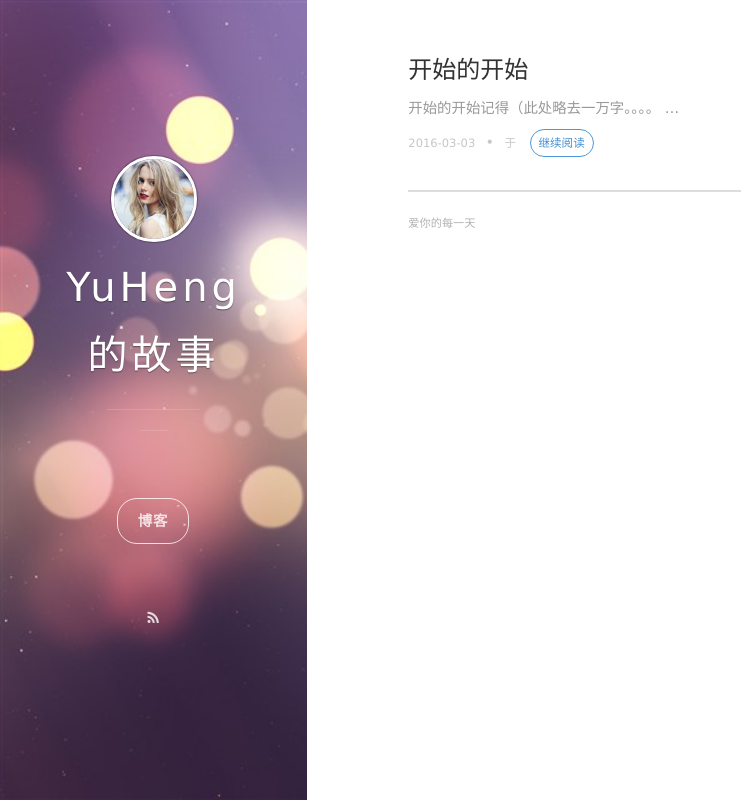
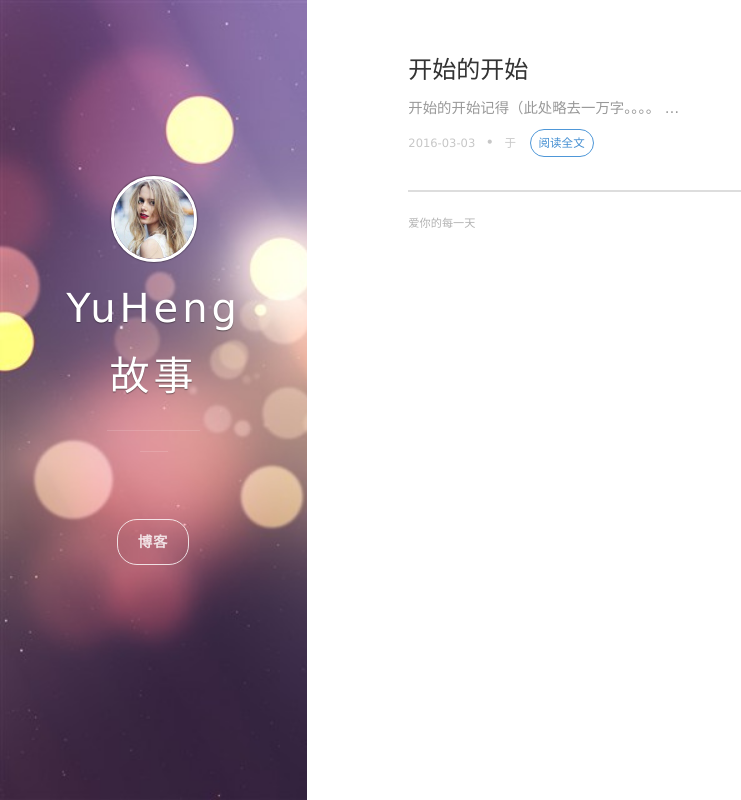
Before and after one commit to YuHengAI/YuHengAI.github.io, a plain HTML site: page archives/index.html in a window 1280 px wide. Shown: the whole page, without its empty margins (0-741 px from the left). Drawn offline with nearby package versions, Linux system fonts and the light colour scheme; some packages are replaced by stand-ins of ours; a script that the page names is missing.

Commit message:
Site updated: 2017-02-07 20:04:55

```diff
--- a/archives/index.html
+++ b/archives/index.html
@@ -4,7 +4,7 @@
     <meta charset="utf-8"/>
     <meta http-equiv="X-UA-Compatible" content="IE=edge"/>
 
-    <title>YuHeng的故事</title>
+    <title>YuHeng故事</title>
     <meta name="renderer" content="webkit">
     <meta name="HandheldFriendly" content="True">
     <meta name="MobileOptimized" content="320">
@@ -15,11 +15,11 @@
     <meta name="description" content="">
 
     <meta name="twitter:card" content="summary">
-    <meta name="twitter:title" content="YuHeng的故事">
+    <meta name="twitter:title" content="YuHeng故事">
     <meta name="twitter:description" content="">
 
     <meta property="og:type" content="article">
-    <meta property="og:title" content="YuHeng的故事">
+    <meta property="og:title" content="YuHeng故事">
     <meta property="og:description" content="">
 
 
@@ -33,8 +33,6 @@
 
 
     <meta name="generator" content="hexo"/>
-
-    <link rel="alternate" type="application/rss+xml" title="YuHeng的故事" href="/atom.xml">
 
 
     <link rel="canonical" href="http://yoursite.com"/>
@@ -57,8 +55,8 @@
     <div class="panel-main__inner panel-inverted">
     <div class="panel-main__content">
 
-        <a href="/" title="前往 YuHeng的故事 的主页"><img src="/images/avatar.jpg" width="80" alt="YuHeng的故事 logo" class="panel-cover__logo logo" /></a>
-        <h1 class="panel-cover__title panel-title"><a href="/" title="link to homepage for YuHeng的故事">YuHeng的故事</a></h1>
+        <a href="/" title="前往 YuHeng故事 的主页"><img src="/images/avatar.jpg" width="80" alt="YuHeng故事 logo" class="panel-cover__logo logo" /></a>
+        <h1 class="panel-cover__title panel-title"><a href="/" title="link to homepage for YuHeng故事">YuHeng故事</a></h1>
 
         <hr class="panel-cover__divider" />
         <p class="panel-cover__description"></p>
@@ -96,13 +94,6 @@
 
 
 
-  <li class="navigation__item">
-    <a href="/atom.xml" title="RSS" target="_blank">
-      <i class='social fa fa-rss'></i>
-      <span class="label">RSS</span>
-    </a>
-  </li>
-
 
 
   </ul>
@@ -133,7 +124,7 @@
       开始的开始记得（此处略去一万字。。。。
     &hellip;
       </p>
-      <div class="post-list__meta"><time datetime="2016-03-03T02:46:46.000Z" class="post-list__meta--date date">2016-03-03</time> &#8226; <span class="post-list__meta--tags tags">于&nbsp;</span><a class="btn-border-small" href="/2016/03/03/开始的开始/">继续阅读</a></div>
+      <div class="post-list__meta"><time datetime="2016-03-03T02:46:46.000Z" class="post-list__meta--date date">2016-03-03</time> &#8226; <span class="post-list__meta--tags tags">于&nbsp;</span><a class="btn-border-small" href="/2016/03/03/开始的开始/">阅读全文</a></div>
       <hr class="post-list__divider" />
     </li>
 
```
Also changed, not shown: 2016/03/03/开始的开始/index.html (+5 -14 lines), index.html (+6 -15 lines).
